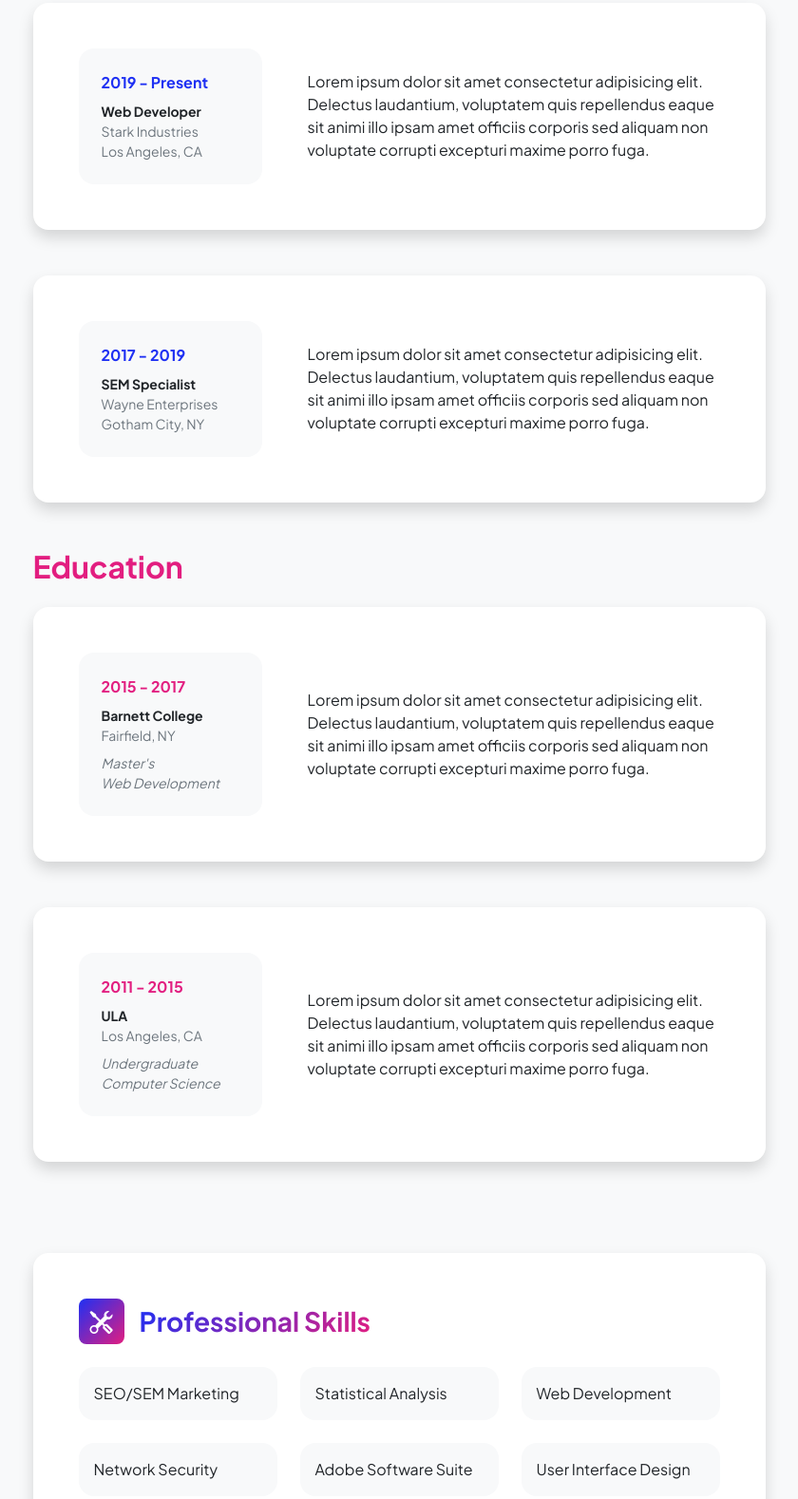
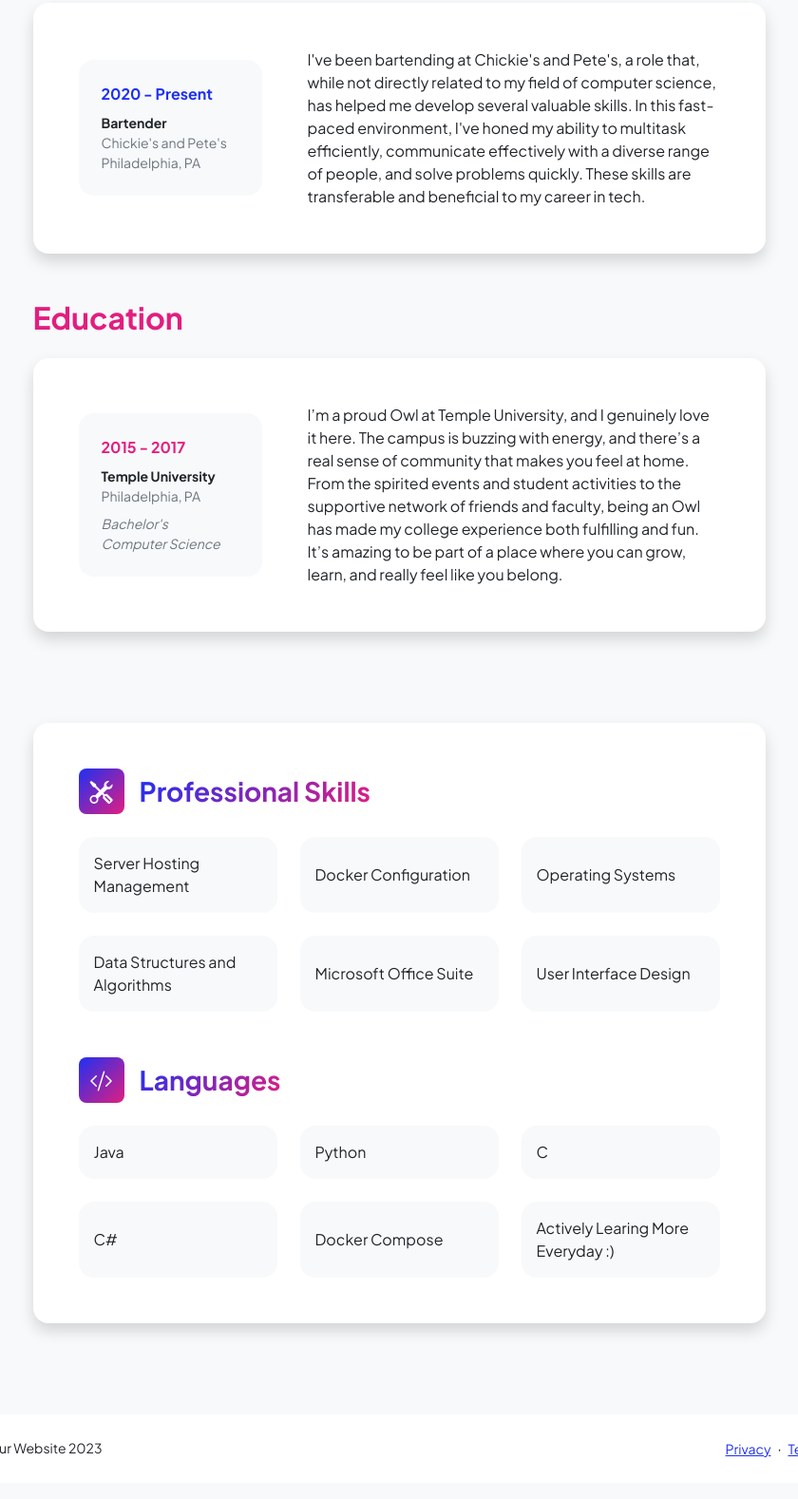
Before and after one commit to Russo903/Landing_Page, a plain HTML site: page resume.html in a window 1280 px wide. Shown: the part 305-1883 px from the top of the page at 95% size, without its empty margins (220-1060 px from the left). Drawn offline with nearby package versions, Linux system fonts and the light colour scheme.

Commit message:
Initial Commit
Headstarter Week 1 - Website commit

```diff
--- a/resume.html
+++ b/resume.html
@@ -22,7 +22,7 @@
             <!-- Navigation-->
             <nav class="navbar navbar-expand-lg navbar-light bg-white py-3">
                 <div class="container px-5">
-                    <a class="navbar-brand" href="index.html"><span class="fw-bolder text-primary">Start Bootstrap</span></a>
+                    <a class="navbar-brand" href="index.html"><span class="fw-bolder text-primary">Resume - Gino Russo</span></a>
                     <button class="navbar-toggler" type="button" data-bs-toggle="collapse" data-bs-target="#navbarSupportedContent" aria-controls="navbarSupportedContent" aria-expanded="false" aria-label="Toggle navigation"><span class="navbar-toggler-icon"></span></button>
                     <div class="collapse navbar-collapse" id="navbarSupportedContent">
                         <ul class="navbar-nav ms-auto mb-2 mb-lg-0 small fw-bolder">
@@ -58,33 +58,17 @@
                                     <div class="row align-items-center gx-5">
                                         <div class="col text-center text-lg-start mb-4 mb-lg-0">
                                             <div class="bg-light p-4 rounded-4">
-                                                <div class="text-primary fw-bolder mb-2">2019 - Present</div>
-                                                <div class="small fw-bolder">Web Developer</div>
-                                                <div class="small text-muted">Stark Industries</div>
-                                                <div class="small text-muted">Los Angeles, CA</div>
+                                                <div class="text-primary fw-bolder mb-2">2020 - Present</div>
+                                                <div class="small fw-bolder">Bartender</div>
+                                                <div class="small text-muted">Chickie's and Pete's</div>
+                                                <div class="small text-muted">Philadelphia, PA</div>
                                             </div>
                                         </div>
-                                        <div class="col-lg-8"><div>Lorem ipsum dolor sit amet consectetur adipisicing elit. Delectus laudantium, voluptatem quis repellendus eaque sit animi illo ipsam amet officiis corporis sed aliquam non voluptate corrupti excepturi maxime porro fuga.</div></div>
+                                        <div class="col-lg-8"><div>I've been bartending at Chickie's and Pete's, a role that, while not directly related to my field of computer science, has helped me develop several valuable skills. In this fast-paced environment, I've honed my ability to multitask efficiently, communicate effectively with a diverse range of people, and solve problems quickly. These skills are transferable and beneficial to my career in tech.</div></div>
                                     </div>
                                 </div>
                             </div>
-                            <!-- Experience Card 2-->
-                            <div class="card shadow border-0 rounded-4 mb-5">
-                                <div class="card-body p-5">
-                                    <div class="row align-items-center gx-5">
-                                        <div class="col text-center text-lg-start mb-4 mb-lg-0">
-                                            <div class="bg-light p-4 rounded-4">
-                                                <div class="text-primary fw-bolder mb-2">2017 - 2019</div>
-                                                <div class="small fw-bolder">SEM Specialist</div>
-                                                <div class="small text-muted">Wayne Enterprises</div>
-                                                <div class="small text-muted">Gotham City, NY</div>
-                                            </div>
-                                        </div>
-                                        <div class="col-lg-8"><div>Lorem ipsum dolor sit amet consectetur adipisicing elit. Delectus laudantium, voluptatem quis repellendus eaque sit animi illo ipsam amet officiis corporis sed aliquam non voluptate corrupti excepturi maxime porro fuga.</div></div>
-                                    </div>
-                                </div>
-                            </div>
-                        </section>
+
                         <!-- Education Section-->
                         <section>
                             <h2 class="text-secondary fw-bolder mb-4">Education</h2>
@@ -96,41 +80,20 @@
                                             <div class="bg-light p-4 rounded-4">
                                                 <div class="text-secondary fw-bolder mb-2">2015 - 2017</div>
                                                 <div class="mb-2">
-                                                    <div class="small fw-bolder">Barnett College</div>
-                                                    <div class="small text-muted">Fairfield, NY</div>
+                                                    <div class="small fw-bolder">Temple University</div>
+                                                    <div class="small text-muted">Philadelphia, PA</div>
                                                 </div>
                                                 <div class="fst-italic">
-                                                    <div class="small text-muted">Master's</div>
-                                                    <div class="small text-muted">Web Development</div>
-                                                </div>
-                                            </div>
-                                        </div>
-                                        <div class="col-lg-8"><div>Lorem ipsum dolor sit amet consectetur adipisicing elit. Delectus laudantium, voluptatem quis repellendus eaque sit animi illo ipsam amet officiis corporis sed aliquam non voluptate corrupti excepturi maxime porro fuga.</div></div>
-                                    </div>
-                                </div>
-                            </div>
-                            <!-- Education Card 2-->
-                            <div class="card shadow border-0 rounded-4 mb-5">
-                                <div class="card-body p-5">
-                                    <div class="row align-items-center gx-5">
-                                        <div class="col text-center text-lg-start mb-4 mb-lg-0">
-                                            <div class="bg-light p-4 rounded-4">
-                                                <div class="text-secondary fw-bolder mb-2">2011 - 2015</div>
-                                                <div class="mb-2">
-                                                    <div class="small fw-bolder">ULA</div>
-                                                    <div class="small text-muted">Los Angeles, CA</div>
-                                                </div>
-                                                <div class="fst-italic">
-                                                    <div class="small text-muted">Undergraduate</div>
+                                                    <div class="small text-muted">Bachelor's</div>
                                                     <div class="small text-muted">Computer Science</div>
                                                 </div>
                                             </div>
                                         </div>
-                                        <div class="col-lg-8"><div>Lorem ipsum dolor sit amet consectetur adipisicing elit. Delectus laudantium, voluptatem quis repellendus eaque sit animi illo ipsam amet officiis corporis sed aliquam non voluptate corrupti excepturi maxime porro fuga.</div></div>
+                                        <div class="col-lg-8"><div>I’m a proud Owl at Temple University, and I genuinely love it here. The campus is buzzing with energy, and there’s a real sense of community that makes you feel at home. From the spirited events and student activities to the supportive network of friends and faculty, being an Owl has made my college experience both fulfilling and fun. It’s amazing to be part of a place where you can grow, learn, and really feel like you belong.</div></div>
                                     </div>
                                 </div>
                             </div>
-                        </section>
+
                         <!-- Divider-->
                         <div class="pb-5"></div>
                         <!-- Skills Section-->
@@ -145,13 +108,13 @@
                                             <h3 class="fw-bolder mb-0"><span class="text-gradient d-inline">Professional Skills</span></h3>
                                         </div>
                                         <div class="row row-cols-1 row-cols-md-3 mb-4">
-                                            <div class="col mb-4 mb-md-0"><div class="d-flex align-items-center bg-light rounded-4 p-3 h-100">SEO/SEM Marketing</div></div>
-                                            <div class="col mb-4 mb-md-0"><div class="d-flex align-items-center bg-light rounded-4 p-3 h-100">Statistical Analysis</div></div>
-                                            <div class="col"><div class="d-flex align-items-center bg-light rounded-4 p-3 h-100">Web Development</div></div>
+                                            <div class="col mb-4 mb-md-0"><div class="d-flex align-items-center bg-light rounded-4 p-3 h-100">Server Hosting Management</div></div>
+                                            <div class="col mb-4 mb-md-0"><div class="d-flex align-items-center bg-light rounded-4 p-3 h-100">Docker Configuration</div></div>
+                                            <div class="col"><div class="d-flex align-items-center bg-light rounded-4 p-3 h-100">Operating Systems</div></div>
                                         </div>
                                         <div class="row row-cols-1 row-cols-md-3">
-                                            <div class="col mb-4 mb-md-0"><div class="d-flex align-items-center bg-light rounded-4 p-3 h-100">Network Security</div></div>
-                                            <div class="col mb-4 mb-md-0"><div class="d-flex align-items-center bg-light rounded-4 p-3 h-100">Adobe Software Suite</div></div>
+                                            <div class="col mb-4 mb-md-0"><div class="d-flex align-items-center bg-light rounded-4 p-3 h-100">Data Structures and Algorithms</div></div>
+                                            <div class="col mb-4 mb-md-0"><div class="d-flex align-items-center bg-light rounded-4 p-3 h-100">Microsoft Office Suite</div></div>
                                             <div class="col"><div class="d-flex align-items-center bg-light rounded-4 p-3 h-100">User Interface Design</div></div>
                                         </div>
                                     </div>
@@ -162,14 +125,14 @@
                                             <h3 class="fw-bolder mb-0"><span class="text-gradient d-inline">Languages</span></h3>
                                         </div>
                                         <div class="row row-cols-1 row-cols-md-3 mb-4">
-                                            <div class="col mb-4 mb-md-0"><div class="d-flex align-items-center bg-light rounded-4 p-3 h-100">HTML</div></div>
-                                            <div class="col mb-4 mb-md-0"><div class="d-flex align-items-center bg-light rounded-4 p-3 h-100">CSS</div></div>
-                                            <div class="col"><div class="d-flex align-items-center bg-light rounded-4 p-3 h-100">JavaScript</div></div>
+                                            <div class="col mb-4 mb-md-0"><div class="d-flex align-items-center bg-light rounded-4 p-3 h-100">Java</div></div>
+                                            <div class="col mb-4 mb-md-0"><div class="d-flex align-items-center bg-light rounded-4 p-3 h-100">Python</div></div>
+                                            <div class="col"><div class="d-flex align-items-center bg-light rounded-4 p-3 h-100">C</div></div>
                                         </div>
                                         <div class="row row-cols-1 row-cols-md-3">
-                                            <div class="col mb-4 mb-md-0"><div class="d-flex align-items-center bg-light rounded-4 p-3 h-100">Python</div></div>
-                                            <div class="col mb-4 mb-md-0"><div class="d-flex align-items-center bg-light rounded-4 p-3 h-100">Ruby</div></div>
-                                            <div class="col"><div class="d-flex align-items-center bg-light rounded-4 p-3 h-100">Node.js</div></div>
+                                            <div class="col mb-4 mb-md-0"><div class="d-flex align-items-center bg-light rounded-4 p-3 h-100">C#</div></div>
+                                            <div class="col mb-4 mb-md-0"><div class="d-flex align-items-center bg-light rounded-4 p-3 h-100">Docker Compose</div></div>
+                                            <div class="col"><div class="d-flex align-items-center bg-light rounded-4 p-3 h-100">Actively Learing More Everyday :)</div></div>
                                         </div>
                                     </div>
                                 </div>
```
Also changed, not shown: contact.html (+1 -1 lines), index.html (+2 -2 lines), projects.html (+8 -8 lines), assets/old pic.png (added), assets/teachly.png (added), assets/witchRevenge.png (added), 3 other files.
